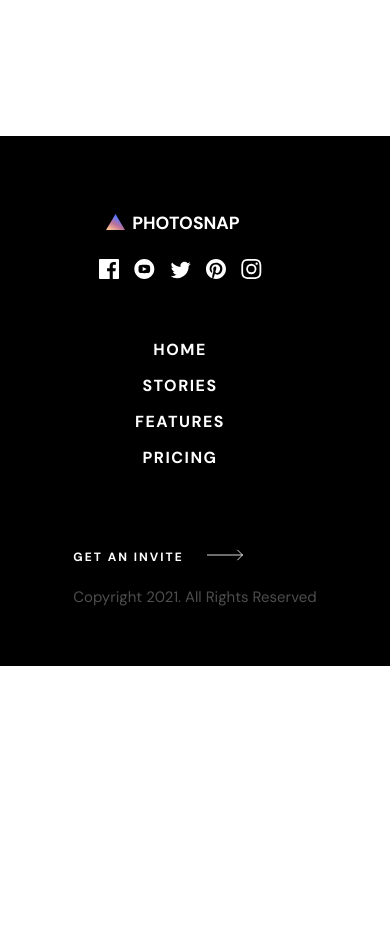
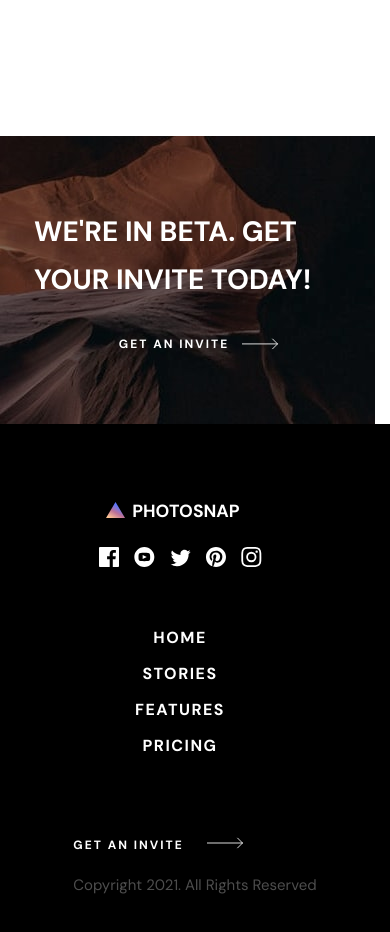
Before and after one commit to demahom18/photosnap-siteweb, a Vue app: page /features in a window 390 px wide. Shown: the part 2320-3252 px from the top of the page. Before the commit the page ends 2986 px from the top, so only its background shows below. Built offline with nearby package versions, Linux system fonts and the light colour scheme.

Commit message:
features page finished full responsive

```diff
--- /dev/null
+++ b/src/components/BottomPage.vue
@@ -0,0 +1,77 @@
+<template>
+  <div class="bottom-page">
+    <picture>
+      <source
+        srcset="../assets/img/shared/mobile/bg-beta.jpg"
+        media="(max-width:392px)"
+      >
+      <source
+        srcset="../assets/img/shared/tablet/bg-beta.jpg"
+        media="(max-width:780px)"
+      >
+      <img src="../assets/img/shared/desktop/bg-beta.jpg">
+    </picture>
+    <div>
+      <h2 class="text">We're in beta. Get your invite today!</h2>
+      <ArrowButton btnText="Get an invite" />
+    </div>
+  </div>
+</template>
+
+<script>
+import ArrowButton from './ArrowButton.vue'
+export default {
+  components: { ArrowButton }
+}
+</script>
+
+<style lang="scss">
+@import '../assets/mixins.scss';
+.bottom-page {
+  position: relative;
+  width: 100%;
+  display: block;
+  color: white;
+
+  div {
+    position: absolute;
+    width: 100%;
+    padding: 0 34px;
+    z-index: 5;
+    top:50%;
+    transform:translateY(-50%);
+    @include flexBox($just:space-between,$al:center);
+  }
+
+  .text {
+    max-width: 400px;
+    line-height: 3rem
+  }
+
+  .btn-arrow span:hover {
+    border-color: white;
+  }
+
+  path { stroke: white;}
+}
+
+@media only screen and (max-width:700px) {
+  .bottom-page div {
+    flex-direction: column;
+    .text {
+      margin-bottom: 5%;
+      font-size: 28px;
+    }
+
+    img {
+      width: 100vw;
+      height: auto;
+    }
+  }
+}
+@media only screen and (max-width:392px) {
+  .bottom-page div .text {
+    margin-bottom: 10%;
+  }
+}
+</style>
--- a/src/views/Features.vue
+++ b/src/views/Features.vue
@@ -48,12 +48,14 @@
       </div>
     </div>
   </div>
+  <BottomPage />
 </template>
 
 <script>
 import FeaturesHero from '../components/FeaturesHero.vue'
+import BottomPage from '../components/BottomPage.vue'
 export default {
-  components: { FeaturesHero },
+  components: { FeaturesHero, BottomPage },
   setup() {
 
   }
```
